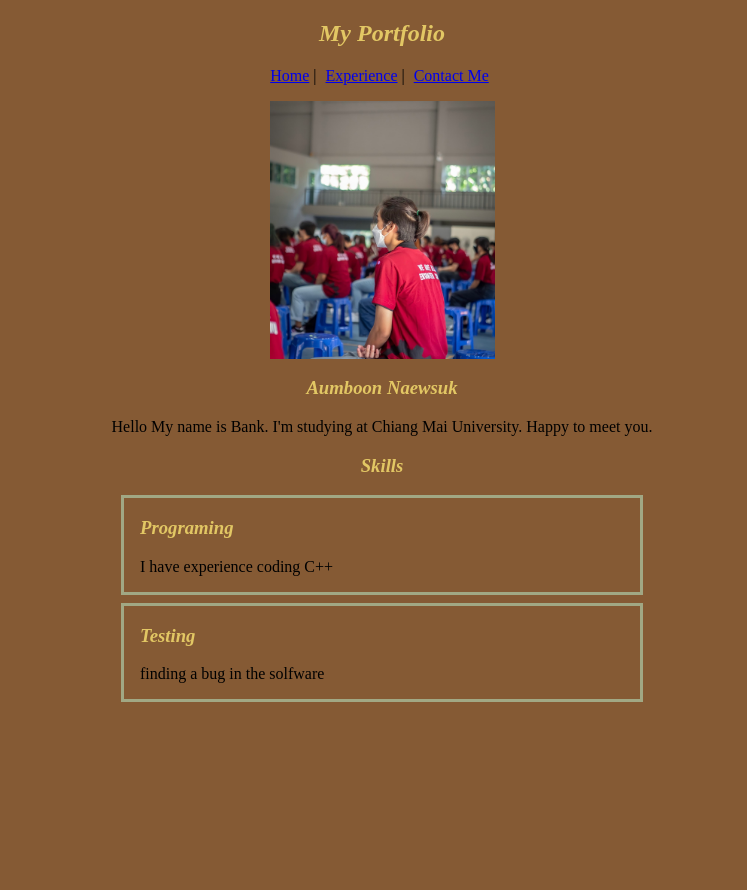
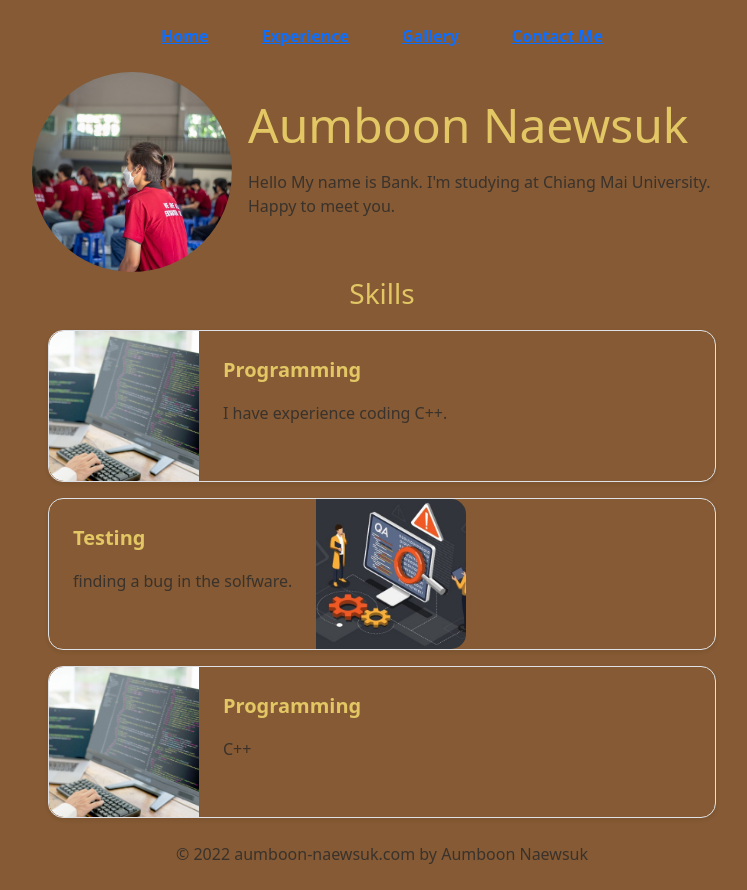
Before and after one commit to cpe207/lab02-Aumboonaew, a plain HTML site: page index.html in a window 1280 px wide. Shown: the whole page, without its empty margins (258-1005 px from the left). Before the commit the page ends 800 px from the top, so only its background shows below. Drawn offline with nearby package versions, Linux system fonts and the light colour scheme.

Commit message:
new commit

```diff
--- a/index.html
+++ b/index.html
@@ -2,40 +2,104 @@
 <html lang="en">
   <head>
     <meta charset="UTF-8" />
-    <meta http-equiv="X-UA-Compatible" content="IE=edge" />
     <meta name="viewport" content="width=device-width, initial-scale=1.0" />
     <link rel="stylesheet" href="style.css" />
     <title>Portfolio</title>
+    <link
+      href="https://cdn.jsdelivr.net/npm/bootstrap@5.3.0/dist/css/bootstrap.min.css"
+      rel="stylesheet"
+      integrity="sha384-9ndCyUaIbzAi2FUVXJi0CjmCapSmO7SnpJef0486qhLnuZ2cdeRhO02iuK6FUUVM"
+      crossorigin="anonymous"
+    />
   </head>
   <body style="background-color: #855a34">
-    <h2 class="center">My Portfolio</h2>
-    <p style="text-align: center; margin-right: 5px">
-      <a href="/index.html"> Home</a>
-      |
-      <a href="/exp.html" style="margin-left: 5px">Experience</a>
-      |
-      <a style="margin-left: 5px" href="/contact.html">Contact Me</a>
-    </p>
-    <img
-      src="/images/S__35020804.jpg"
-      width="225px"
-      style="margin-left: auto; margin-right: auto; display: block"
-    />
-    <h3 class="center">Aumboon Naewsuk</h3>
-    <p style="text-align: center">
-      Hello My name is Bank. I'm studying at Chiang Mai University. Happy to
-      meet you.
-    </p>
+    <div class="d-flex justify-content-center gap-5 fw-bold my-4">
+      <a href="index.html"> Home</a>
 
-    <h3 class="center">Skills</h3>
-    <div class="skill-container">
-      <h3>Programing</h3>
-      <p>I have experience coding C++</p>
+      <a href="exp.html" style="margin-left: 5px">Experience</a>
+
+      <a href="gall.html" style="margin-left: 5px">Gallery</a>
+
+      <a style="margin-left: 5px" href="contact.html">Contact Me</a>
     </div>
 
-    <div class="skill-container">
-      <h3>Testing</h3>
-      <p>finding a bug in the solfware</p>
+    <div
+      class="d-flex justify-content-center align-content-center mx-auto gap-3"
+      style="max-width: 700px"
+    >
+      <div>
+        <img
+          src="images/S__35020804.jpg"
+          class="rounded-circle"
+          width="200"
+          height="200"
+          style="object-fit: cover"
+        />
+      </div>
+      <div class="d-none d-sm-block">
+        <div class="display-5 mb-3 name my-4">Aumboon Naewsuk</div>
+        <div class="text-muted">
+          Hello My name is Bank. I'm studying at Chiang Mai University. Happy to
+          meet you.
+        </div>
+      </div>
     </div>
+
+    <div class="display-5 d-sm-none text-center my-3 name">Aumboon Naewsuk</div>
+    <p class="text-center fs-3 name">Skills</p>
+    <div style="max-width: 700px" class="mx-auto px-3">
+      <div class="d-flex border mb-3 shadow-sm pic-leri">
+        <div class="pic-left">
+          <img
+            src="images/large.webp"
+            width="150px"
+            height="150px"
+            style="object-fit: cover"
+            class="pic-left d-none d-sm-block"
+          />
+        </div>
+
+        <div class="p-4">
+          <p class="fw-semibold fs-5 name">Programming</p>
+          <span class="text-muted">I have experience coding C++.</span>
+        </div>
+      </div>
+
+      <div class="d-flex border mb-3 shadow-sm pic-leri">
+        <div class="p-4">
+          <p class="fw-semibold fs-5 name">Testing</p>
+          <span class="text-muted">finding a bug in the solfware.</span>
+        </div>
+        <div class="pic-right">
+          <img
+            src="images/software-testing-coding.jpg"
+            width="150px"
+            height="150px"
+            style="object-fit: cover"
+            class="pic-right d-none d-sm-block"
+          />
+        </div>
+      </div>
+
+      <div class="d-flex border mb-3 shadow-sm pic-leri">
+        <div class="pic-left">
+          <img
+            src="images/large.webp"
+            width="150px"
+            height="150px"
+            style="object-fit: cover"
+            class="pic-left d-none d-sm-block"
+          />
+        </div>
+
+        <div class="p-4">
+          <p class="fw-semibold fs-5 name">Programming</p>
+          <span class="text-muted">C++</span>
+        </div>
+      </div>
+    </div>
+    <p class="text-center text-muted m-4">
+      © 2022 aumboon-naewsuk.com by Aumboon Naewsuk
+    </p>
   </body>
 </html>
--- a/style.css
+++ b/style.css
@@ -1,4 +1,13 @@
-.center {
+.name {
+  font-size: 30px;
+  color: #e2c764;
+}
+
+.small-name {
+  color: #e2c764;
+}
+
+.header {
   text-align: center;
   color: #e2c764;
   font-style: italic;
@@ -18,3 +27,26 @@
   padding-left: 16px;
   margin-bottom: 8px;
 }
+
+.borbor {
+  margin: auto;
+  padding: 10px;
+  width: 500px;
+}
+
+.pic-left {
+  border-top-left-radius: 15px;
+  border-bottom-left-radius: 15px;
+}
+
+.pic-right {
+  border-top-right-radius: 15px;
+  border-bottom-right-radius: 15px;
+}
+
+.pic-leri {
+  border-top-left-radius: 15px;
+  border-top-right-radius: 15px;
+  border-bottom-left-radius: 15px;
+  border-bottom-right-radius: 15px;
+}
```
Also changed, not shown: contact.html (+74 -24 lines), exp.html (+79 -25 lines), gall.html (added, +80 -0 lines), images/018_pupose.jpg (added), images/2006-Static-Code-Analysis-Tools-thumb-1.jpg (added), images/IMG_1283.JPG (added), images/IMG_7494.JPG (added), images/LINE_P20220916_02195310.jpg (added), images/LINE_P20220916_02195711.jpg (added), images/large.webp (added), images/software-testing-coding.jpg (added).
